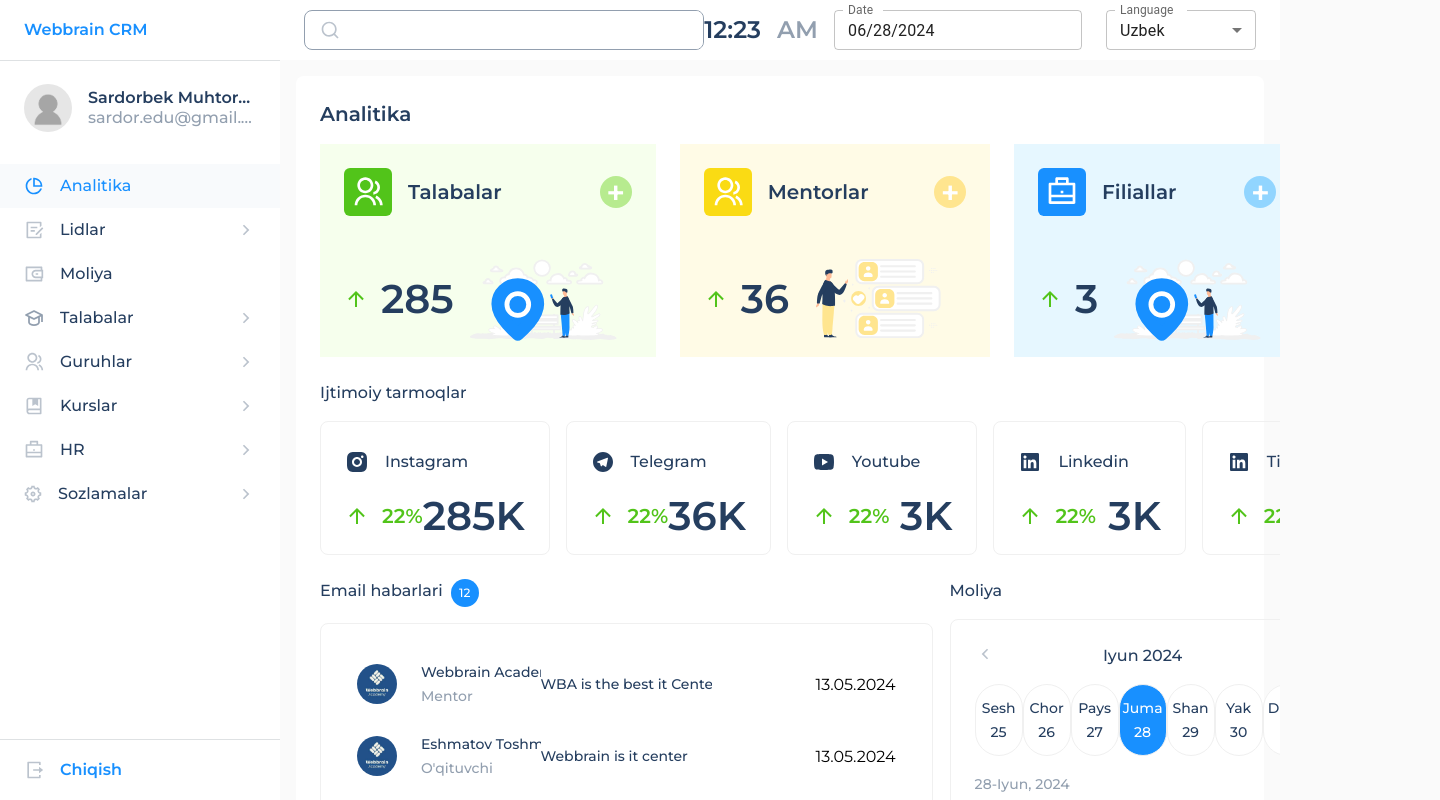
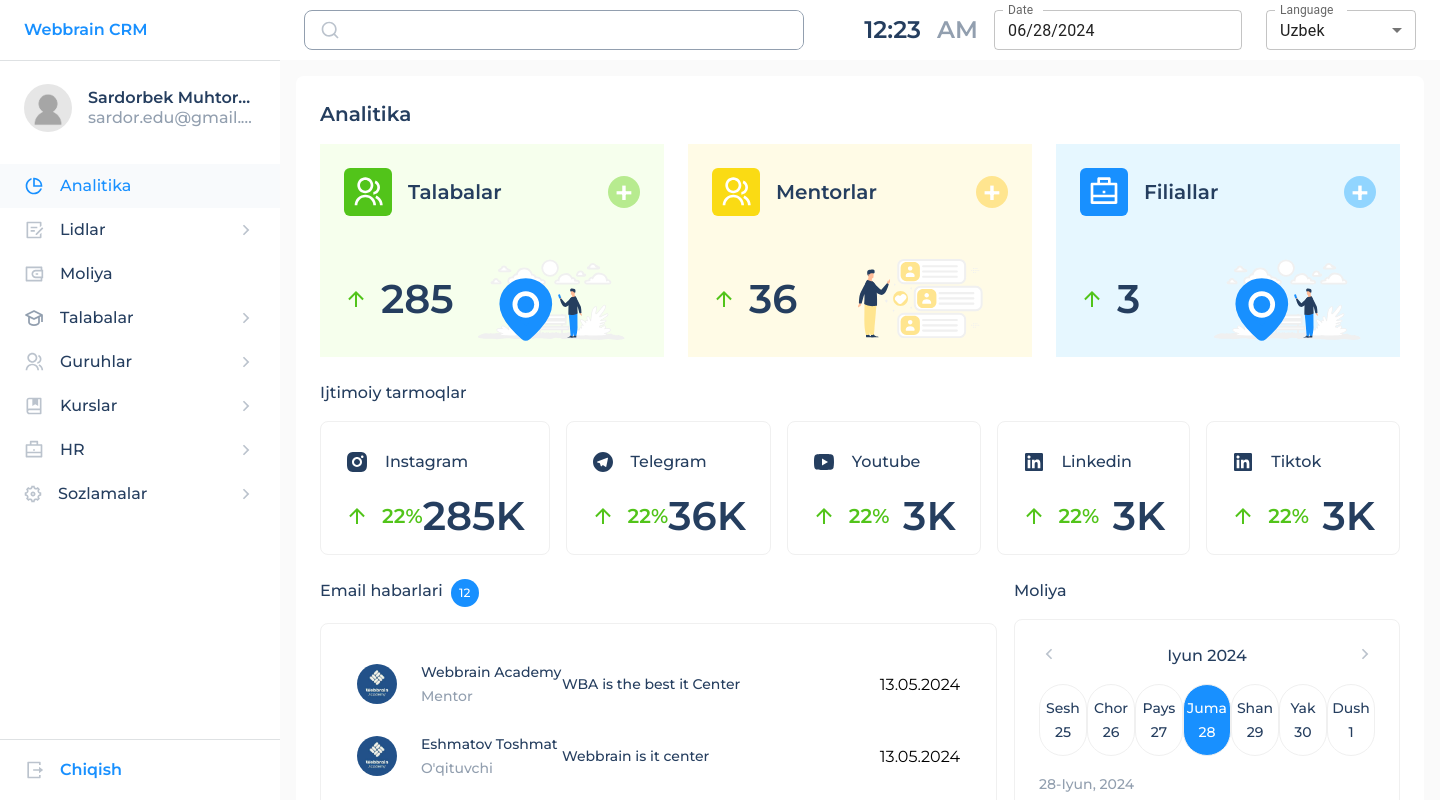
Before and after one commit to mukhtorov/crm-project, a React (Vite) app: page /analitika in a window 1280 px wide. Shown: the whole page, 1440 px wide, since content can reach past the window. Built offline with nearby package versions, Linux system fonts and the light colour scheme.

Commit message:
deploied

```diff
--- a/src/components/Sidebar/style.js
+++ b/src/components/Sidebar/style.js
@@ -32,11 +32,12 @@ const Side = styled.div`
 `;
 const Body = styled.div`
   flex: 1;
-  overflow: hidden;
+  height: 100vh;
+  min-width: calc(1440px - 280px);
+  /* border: 2px solid blue; */
   overflow-y: scroll;
-  height: 100vh;
-  /* border: 2px solid blue; */
 `;
+
 const Wrapper = styled.div`
   /* border: 2px solid blue; */
   margin: 16px;
```
